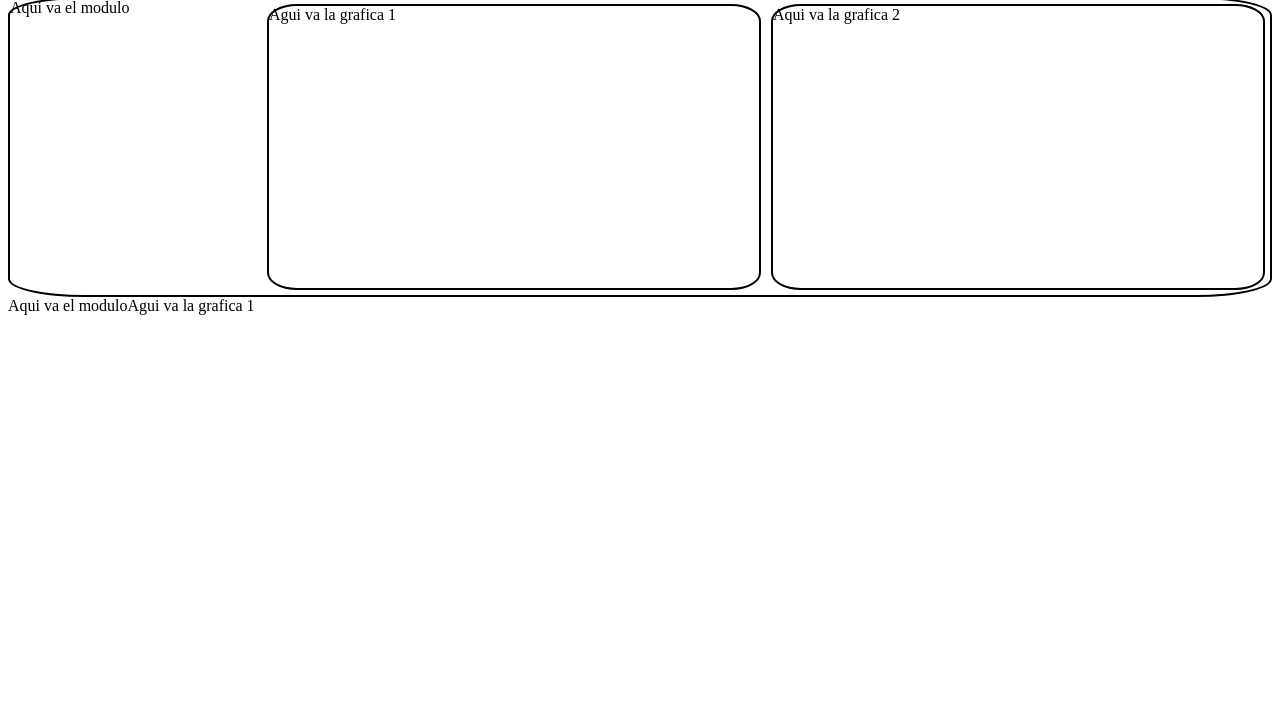
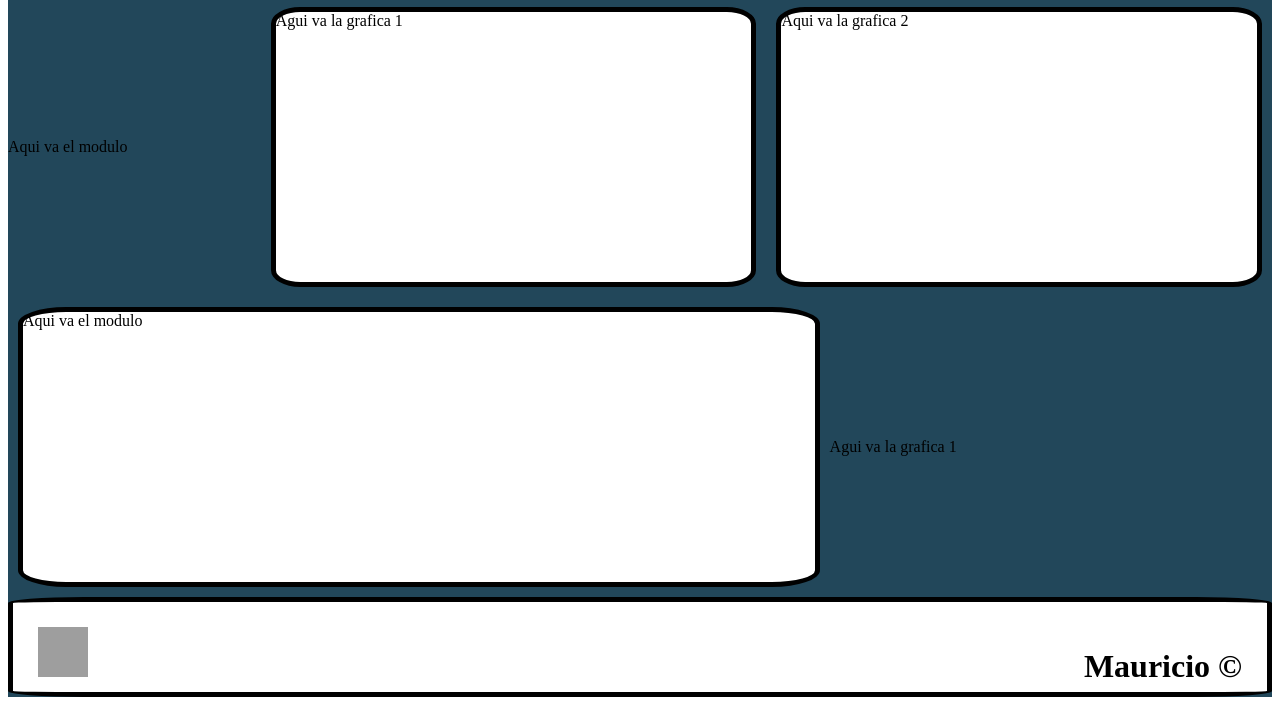
Before and after one commit to CMauLM/PracticaSASS, a plain HTML site: page index.html in a window 1280 px wide. Shown: the part 111-816 px from the top of the page. Drawn offline with Linux system fonts and the light colour scheme; grey boxes are pictures that could not be loaded.

Commit message:
Prueba de Sass con Mixin

```diff
--- a/SASS/estilos.scss
+++ b/SASS/estilos.scss
@@ -2,15 +2,23 @@
     $borderstyle: 2px solid black;
    $borderradius-style: 6%;
    $margin: 5px;
+   $background: white;
+   align-content: center;
+
    }
 
-$borderstyle: 2px solid black;
+
+$borderstyle: 5px solid black;
 $borderradius-style: 6%;
-$margin: 5px;
+$margin: 10px;
+$background: white;
+
+
 
 .container  {
     display: grid;
     grid-template: 100px 300px 300px 100px / 100% ;
+    background: #22475A;
 }
 .mainpart {
     display: flex;
@@ -19,6 +27,8 @@ $margin: 5px;
      border: $borderstyle;
     border-radius: $borderradius-style;
     justify-content: space-between;
+    background: $background;
+
         .mainpart-content {
             padding: 25px;
         display: inline-block;
@@ -31,9 +41,7 @@ $margin: 5px;
 
 .linea2 {
      display: grid;
-     border: $borderstyle;
-     border-radius: $borderradius-style;
-     grid-row: 2;
+        grid-row: 2;
      grid-template-columns: 20% 40% 40%;
     .modulo {
         grid-column: 1;
@@ -47,17 +55,51 @@ $margin: 5px;
         margin: $margin;
         border: $borderstyle;
         border-radius: $borderradius-style;
+        background: $background;
     }
     .graficados{
         grid-column: 3;
         margin: $margin;
         border: $borderstyle;
         border-radius: $borderradius-style;
+        background: $background;
     }
 }
 
 .linea3 {
+    display: grid;
+    grid-row: 3;
+
+    grid-template-columns: 65% 35%;
+    .l3-grafica1 {
+            grid-column: 1;
+            margin: $margin;
+            border: $borderstyle;
+            border-radius: $borderradius-style;
+            background: $background;
+    }
+    .l3-grafica2 {
+        grid-column: 2;
+        @include boxstyle;
+        // margin: $margin;
+        // border: $borderstyle;
+        // border-radius: $borderradius-style;
+        // background: $background;
+}}
+
+.linea4 {
     display: flex;
-    grid-row: 3;
-    @include boxstyle;
+    grid-row: 4;
+     border: $borderstyle;
+    border-radius: $borderradius-style;
+    justify-content: space-between;
+    background: $background;
+    .linea4-content{
+        padding: 25px;
+        display: inline-block;
+    .marioimg{
+        width: 50px;
+        height: 50px;
+    }
 }
+}
--- a/index.html
+++ b/index.html
@@ -27,11 +27,22 @@
             <div class="graficados">Aqui va la grafica 2</div>
         </div>
         <div class="linea3">
-                <div class="l3-grafica1">Aqui va el modulo</div>
-                <div class="l3-grafica2"> Agui va la grafica 1</div>
+            <div class="l3-grafica1">Aqui va el modulo</div>
+            <div class="l3-grafica2"> Agui va la grafica 1</div>
 
         </div>
+        <div class="linea4">
+            <div class="linea4-content">
+                <img class="marioimg"
+                    src="https://banner2.kisspng.com/20180203/akw/kisspng-new-super-mario-bros-wii-new-super-mario-bros-wi-mario-bros-png-image-5a7560457b6e98.0435243315176417975056.jpg"
+                    alt="Mario!">
+            </div>
+            <div class="linea4-content">
+                <h1>Mauricio &copy;</h1>
+            </div>
+        </div>
     </div>
+
 </body>
 
 </html>
```
Also changed, not shown: css/estilos.css, 1 other file.
